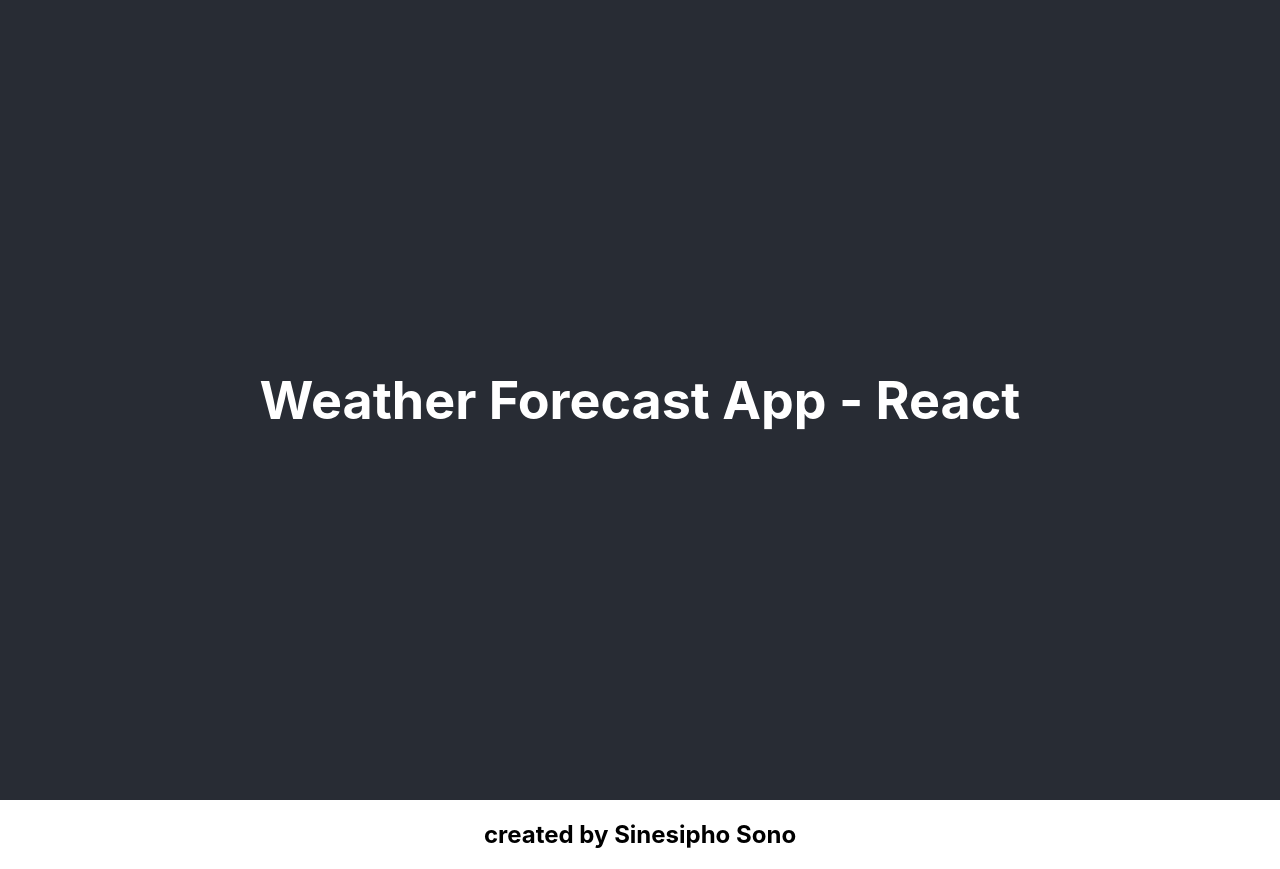
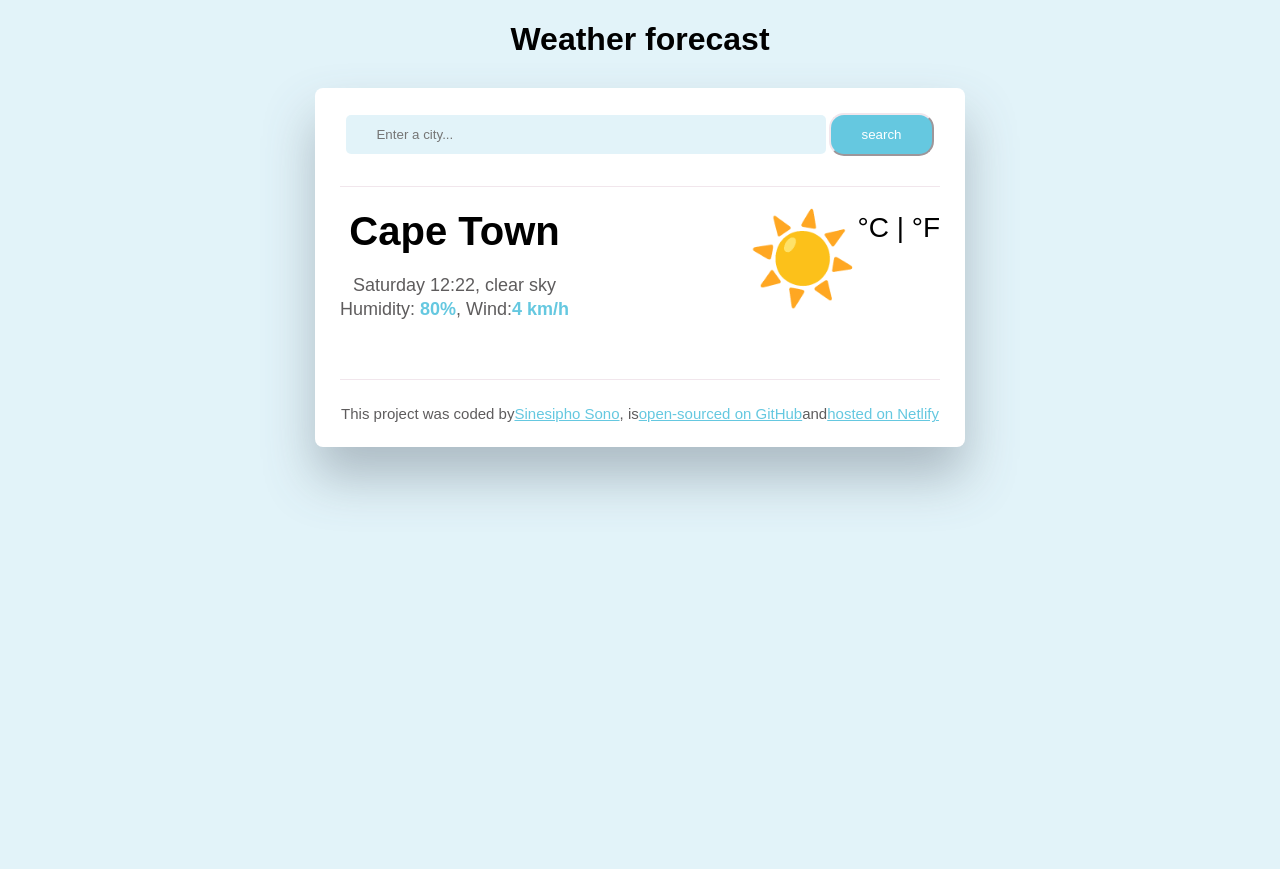
Before and after one commit to Sinesipho-Sono/weather-app-react, a React (Create React App) app: page / in a window 1280 px wide. After the commit the page ends 800 px from the top, so only its background shows below. Built offline with nearby package versions, Linux system fonts and the light colour scheme.

Commit message:
imported weather forecast app code from CodeSandBox

```diff
--- a/src/App.js
+++ b/src/App.js
@@ -1,14 +1,71 @@
-import "./App.css";
+import "../src/index.css";
 
-function App() {
+export default function App() {
   return (
     <div className="App">
-      <header className="App-header">
-        <h1>Weather Forecast App - React</h1>
-      </header>
-      <h2>created by Sinesipho Sono</h2>
+      <title>My weather App React </title>
+      <h1 class="first-h1">Weather forecast</h1>
+      <div class="weather-app">
+        <header>
+          <form class="search-form" id="search-form">
+            <input
+              type="search"
+              placeholder="Enter a city..."
+              required
+              id="search-form-input"
+              class="search-input"
+            />
+            <input type="submit" class="search-submit-button" value="search" />
+          </form>
+        </header>
+        <main>
+          <div class="weather-data">
+            <div>
+              <h1 class="weather-app-city" id="city">
+                Cape Town
+              </h1>
+              <p class="weather-app-details">
+                <span id="time">Saturday 12:22</span>,
+                <span id="weather-condition"> clear sky</span>
+                <br />
+                Humidity: <strong id="humidity-data">80%</strong>, Wind:
+                <strong id="speed-data">4 km/h</strong>
+              </p>
+            </div>
+            <div class="weather-app-temperature-container">
+              <div class="weather-app-icon" id="weather-app-icon">
+                ☀️
+              </div>
+              <div
+                class="weather-app-temperature"
+                id="weather-app-temperature"
+              ></div>
+              <div class="weather-app-unit">°C | °F</div>
+            </div>
+          </div>
+          <div class="weather-forecast" id="forecast"></div>
+        </main>
+        <footer>
+          This project was coded by
+          <a href="https://github.com/Sinesipho-Sono" target="_blank">
+            Sinesipho Sono
+          </a>
+          , is
+          <a
+            href="https://github.com/Sinesipho-Sono/vanilla-weather.app_Shecodes-project"
+            target="_blank"
+          >
+            open-sourced on GitHub
+          </a>
+          and
+          <a
+            href="https://vanillaweather-shecodesplus-ss.netlify.app/"
+            target="_blank"
+          >
+            hosted on Netlify
+          </a>
+        </footer>
+      </div>
     </div>
   );
 }
-
-export default App;
--- a/src/index.css
+++ b/src/index.css
@@ -1,13 +1,137 @@
+.App {
+  font-family: sans-serif;
+  text-align: center;
+}
 body {
-  margin: 0;
-  font-family: -apple-system, BlinkMacSystemFont, 'Segoe UI', 'Roboto', 'Oxygen',
-    'Ubuntu', 'Cantarell', 'Fira Sans', 'Droid Sans', 'Helvetica Neue',
-    sans-serif;
-  -webkit-font-smoothing: antialiased;
-  -moz-osx-font-smoothing: grayscale;
+  font-family: "Alegreya", serif;
+  font-optical-sizing: auto;
+  font-style: normal;
+  background-color: #d7eff7b7;
+}
+.first-h1 {
+  text-align: center;
+}
+.weather-app {
+  background-color: #ffffff;
+  max-width: 600px;
+  margin: 30px auto;
+  padding: 25px;
+  box-shadow: 0 30px 50px rgba(163, 177, 187, 0.863);
+  border-radius: 8px;
 }
 
-code {
-  font-family: source-code-pro, Menlo, Monaco, Consolas, 'Courier New',
-    monospace;
+header {
+  border-bottom: 1px solid #f1e6ec;
+  padding: 0 0 30px;
 }
+
+.search-input {
+  background-color: #d7eff7b7;
+  border: none;
+  border-radius: 5px;
+  width: 80%;
+  padding: 12px 30px;
+}
+
+.search-submit-button {
+  background-color: #65c8e0;
+  border-color: #f1e6ec;
+  margin-left: 3px;
+  padding: 12px 30px;
+  border-radius: 15px;
+  color: #ffffff;
+}
+
+.search-submit-button:hover {
+  background-color: #005e75;
+}
+
+.search-submit-button:active {
+  transform: scale(0.95);
+  background-color: #65c8e0;
+}
+main {
+  padding: 20px 0;
+}
+
+.weather-data {
+  display: flex;
+  justify-content: space-between;
+}
+
+.weather-app-city {
+  margin: 0;
+  font-size: 40px;
+  line-height: 48px;
+}
+
+.weather-app-details {
+  font-size: 18px;
+  line-height: 24px;
+  font-weight: 500;
+  color: #5e5c5d;
+}
+
+.weather-app-details strong {
+  color: #65c8e0;
+}
+
+.weather-app-temperature-container {
+  display: flex;
+}
+.weather-app-icon {
+  font-size: 88px;
+  margin-top: 0px;
+}
+.weather-app-temperature {
+  font-size: 95px;
+  font-weight: bold;
+  line-height: 24px;
+  margin-top: 20px;
+}
+.weather-app-unit {
+  margin-top: 5px;
+  font-size: 28px;
+}
+
+.weather-forecast {
+  display: flex;
+  justify-content: space-around;
+  margin-top: 20px;
+}
+
+.weather-forecast-date {
+  text-align: center;
+  color: #5e5c5d;
+  font-size: 16px;
+  line-height: 20px;
+  margin-bottom: 10px;
+}
+
+.weather-forecast-icon {
+  width: 86px;
+  height: 88px;
+  display: block;
+  margin: 0 auto;
+}
+.weather-forecast-temperatures {
+  color: #65c8e0;
+  text-align: center;
+  display: flex;
+  justify-content: center;
+  margin-top: 10px;
+}
+.weather-forecast-temperature {
+  padding: 0 10px;
+}
+footer {
+  border-top: 1px solid #f1e6ec;
+  padding: 25px 0 0 0;
+  text-align: center;
+  font-size: 15px;
+  color: #5e5c5d;
+}
+
+a {
+  color: #65c8e0;
+}
```
